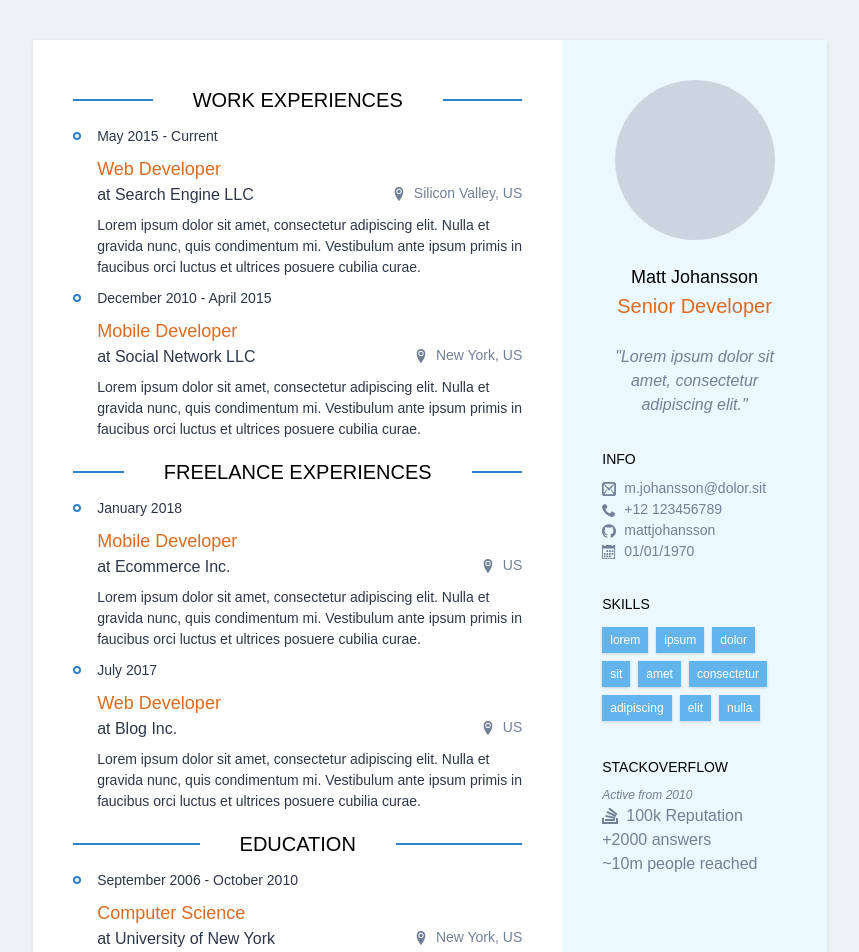
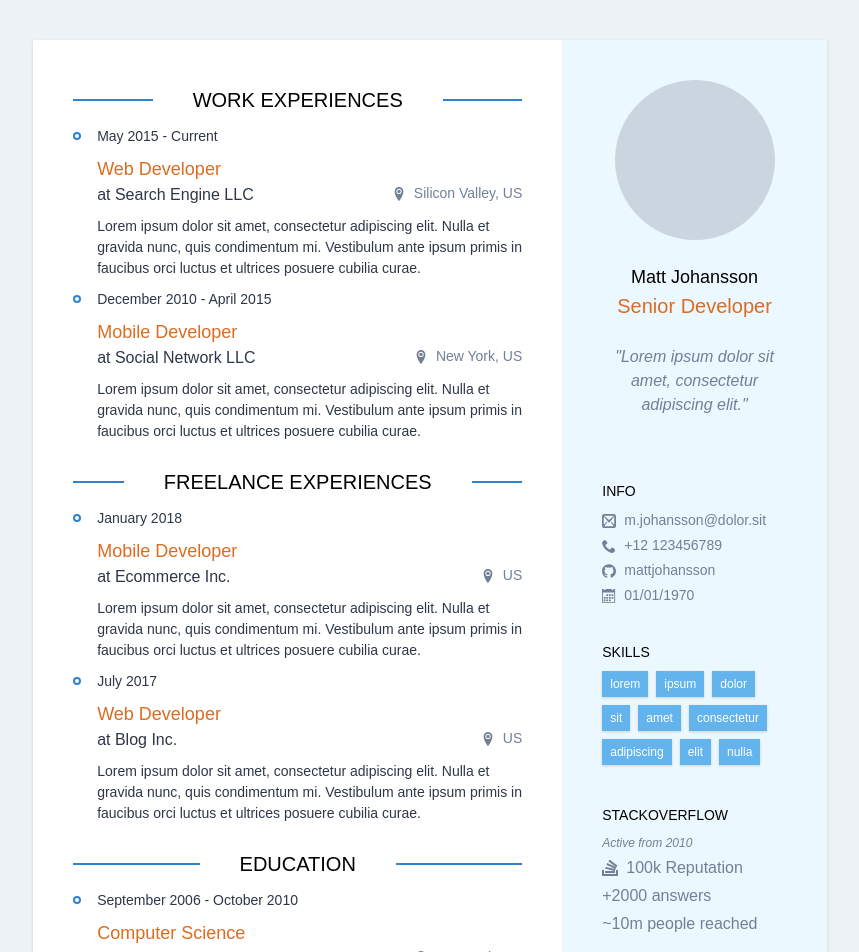
Before and after one commit to omarmahili/cv, a React (Create React App) app: page / in a window 1280 px wide. Shown: the top 952 px of the page, without its empty margins (210-1069 px from the left). Built offline with nearby package versions, Linux system fonts and the light colour scheme.

Commit message:
Improve spacing between components

```diff
--- a/src/components/ExperienceDetails.tsx
+++ b/src/components/ExperienceDetails.tsx
@@ -18,7 +18,7 @@ const ExperienceDetails: React.FunctionComponent<ExperienceDetailsProps> = ({
   ) : null;
 
   const description = details.description ? (
-    <p className="text-sm my-2">{details.description}</p>
+    <p className="text-sm mb-2">{details.description}</p>
   ) : null;
 
   const professionOrDegree = details.professionOrDegree ? (
@@ -35,10 +35,10 @@ const ExperienceDetails: React.FunctionComponent<ExperienceDetailsProps> = ({
         <div className="w-2 h-2 border-2 border-blue-600 rounded-full"></div>
       </div>
       <div className="flex flex-col flex-1 ml-4">
-        <p className="h-6 flex items-center">{period}</p>
-        <div className="mt-2">
+        <p className="h-6 flex items-center mb-2">{period}</p>
+        <div>
           {professionOrDegree}
-          <div className="flex flex-row justify-between text-gray-600">
+          <div className="flex flex-row justify-between text-gray-600 mb-2">
             {companyOrInstitute}
             <div className="text-sm">
               {location}
--- a/src/components/ExperiencesSection.tsx
+++ b/src/components/ExperiencesSection.tsx
@@ -12,9 +12,9 @@ const ExperiencesSection: React.FunctionComponent<ExperiencesSectionProps> = ({
   title,
   list,
 }) => (
-  <div>
+  <div className="mb-2">
     <Title>{title}</Title>
-    <ul className="my-1">
+    <ul className="mb-1">
       {list.map((x, i) => (
         <ExperienceDetails key={i} details={x} />
       ))}
--- a/src/components/IconText.tsx
+++ b/src/components/IconText.tsx
@@ -9,7 +9,7 @@ const IconText: React.FunctionComponent<IconTextProps> = ({
   icon,
   children,
 }) => (
-  <div className="flex flex-row items-center">
+  <div className="flex flex-row items-center mb-1">
     <div className="mr-2">{icon}</div>
     {children}
   </div>
--- a/src/components/Info.tsx
+++ b/src/components/Info.tsx
@@ -11,7 +11,7 @@ interface InfoProps {
 const Info: React.FunctionComponent<InfoProps> = ({
   info
 }) => (
-  <div className="mt-8">
+  <div className="mb-8">
     <Subhead>Info</Subhead>
     <div className="text-sm text-gray-600">
       <IconText icon={<ImMail2 />}>{info.email}</IconText>
--- a/src/components/Profile.tsx
+++ b/src/components/Profile.tsx
@@ -8,12 +8,12 @@ interface ProfileProps {
 const Profile: React.FunctionComponent<ProfileProps> = ({
   profile,
 }) => (
-  <div className="flex flex-col items-center">
-    <div className="w-40 h-40 rounded-full bg-gray-400"></div>
-    <div className="flex flex-col items-center mt-6">
+  <div className="flex flex-col items-center mb-16">
+    <div className="w-40 h-40 rounded-full bg-gray-400 mb-6"></div>
+    <div className="flex flex-col items-center">
       <p className="text-lg">{profile.fullname}</p>
-      <p className="text-xl text-orange-600">{profile.expertise}</p>
-      <p className="text-gray-600 italic text-center mt-6">"{profile.description}"</p>
+      <p className="text-xl text-orange-600 mb-6">{profile.expertise}</p>
+      <p className="text-gray-600 italic text-center">"{profile.description}"</p>
     </div>
   </div>
 );
--- a/src/components/Skills.tsx
+++ b/src/components/Skills.tsx
@@ -7,9 +7,9 @@ interface SkillsProps {
 }
 
 const Skills: React.FunctionComponent<SkillsProps> = ({ skills }) => (
-  <div className="flex flex-col mt-8">
+  <div className="flex flex-col mb-8">
     <Subhead>Skills</Subhead>
-    <div className="flex flex-wrap -ml-1">
+    <div className="flex flex-wrap">
       {skills.map((x, i) => (
         <Tag key={i}>{x}</Tag>
       ))}
--- a/src/components/StackOverflow.tsx
+++ b/src/components/StackOverflow.tsx
@@ -11,15 +11,15 @@ interface StackOverflowProps {
 const StackOverflow: React.FunctionComponent<StackOverflowProps> = ({
   stackoverflow,
 }) => (
-  <div className="mt-8">
+  <div className="mb-8">
     <Subhead>StackOverflow</Subhead>
     <div className="text-gray-600">
-      <p className="text-xs italic">Active from {stackoverflow.from}</p>
+      <p className="text-xs italic mb-1">Active from {stackoverflow.from}</p>
       <IconText icon={<ImStackoverflow />}>
         {`${stackoverflow.reputation} Reputation`}
       </IconText>
-      <p>{stackoverflow.answers} answers</p>
-      <p>
+      <p className="mb-1">{stackoverflow.answers} answers</p>
+      <p className="mb-1">
         {stackoverflow.peopleReached} people reached
       </p>
     </div>
--- a/src/components/Tag.tsx
+++ b/src/components/Tag.tsx
@@ -5,7 +5,7 @@ interface TagProps {
 }
 
 const Tag: React.FunctionComponent<TagProps> = ({ children }) => (
-  <div className="bg-blue-400 px-2 py-1 shadow mx-1 my-1">
+  <div className="bg-blue-400 px-2 py-1 shadow mr-2 mb-2">
     <p className="text-white text-xs">{children}</p>
   </div>
 );
--- a/src/components/Title.tsx
+++ b/src/components/Title.tsx
@@ -5,7 +5,7 @@ interface TitleProps {
 }
 
 const Title: React.FunctionComponent<TitleProps> = ({ children }) => (
-  <div className="flex items-center w-full h-10">
+  <div className="flex items-center w-full h-10 mb-1">
     <div className="flex-1 border-t-2 border-blue-600 h-0"></div>
     <div className="mx-10 uppercase font-thin text-xl">{children}</div>
     <div className="flex-1 border-t-2 border-blue-600 h-0"></div>
```
